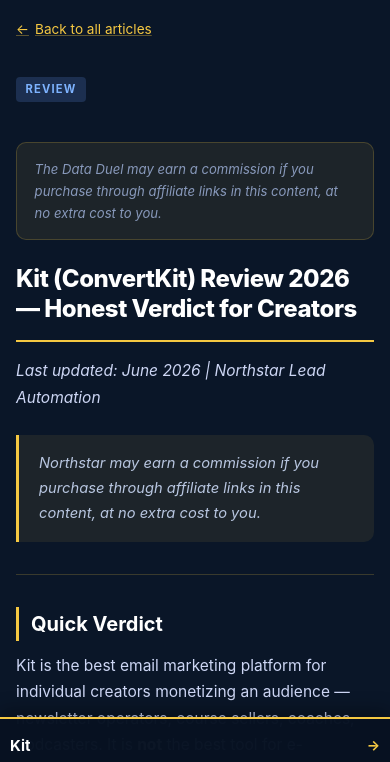
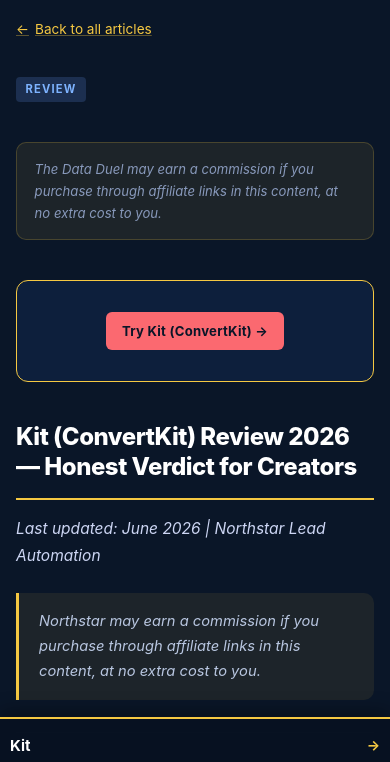
Before and after one commit to NorthsarLeadAutomation/thedataduel, a website: page articles/kit-review.html in a window 390 px wide. Shown: the part 72-834 px from the top of the page. Drawn offline with Linux system fonts and the light colour scheme.

Commit message:
fix: top CTA visible on mobile but compact — buttons only, no header text

```diff
--- a/style.css
+++ b/style.css
@@ -567,9 +567,20 @@
     padding-bottom: 80px;
   }
 
-  /* Top CTA box hidden on mobile — sticky bottom bar handles it */
+  /* Top CTA box — slim on mobile, hide header text, just show buttons */
   .cta-block--top {
+    padding: 10px 12px;
+    margin: 0 0 20px;
+    border-radius: 8px;
+  }
+  .cta-block--top p {
     display: none;
+  }
+  .cta-block--top .cta-btn {
+    padding: 8px 16px !important;
+    font-size: 0.82rem !important;
+    margin: 3px 4px !important;
+    border-radius: 6px !important;
   }
 
   /* Bottom CTA box — compact on mobile */
```
